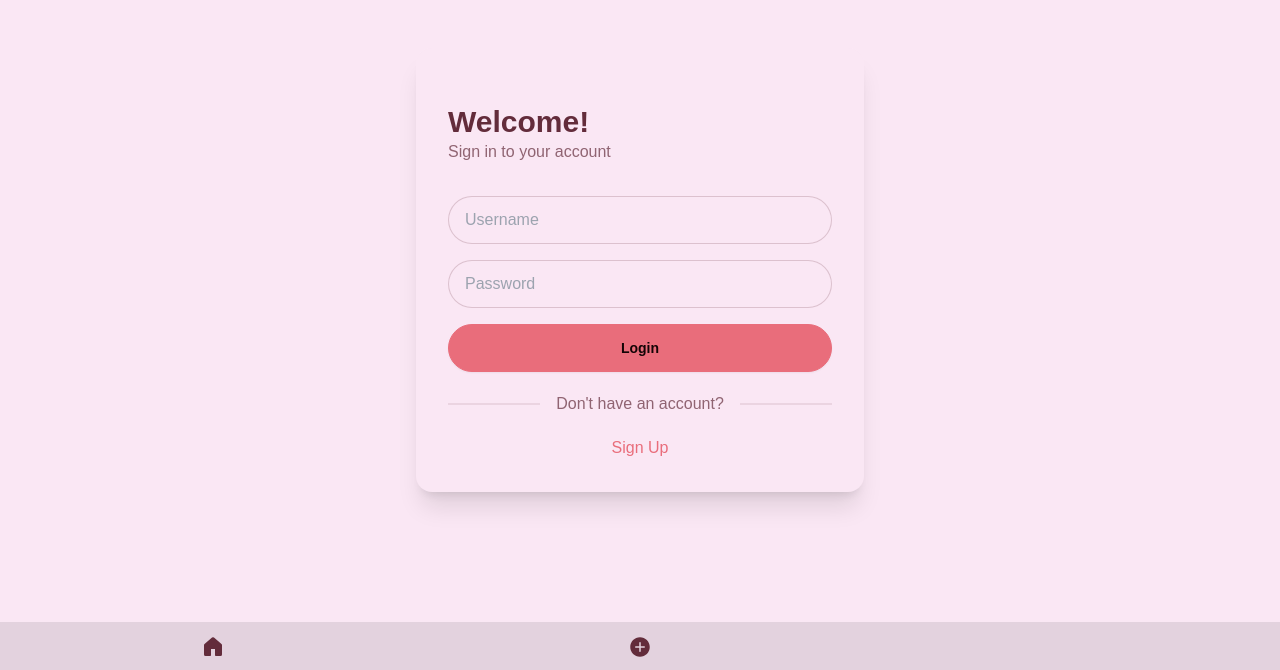
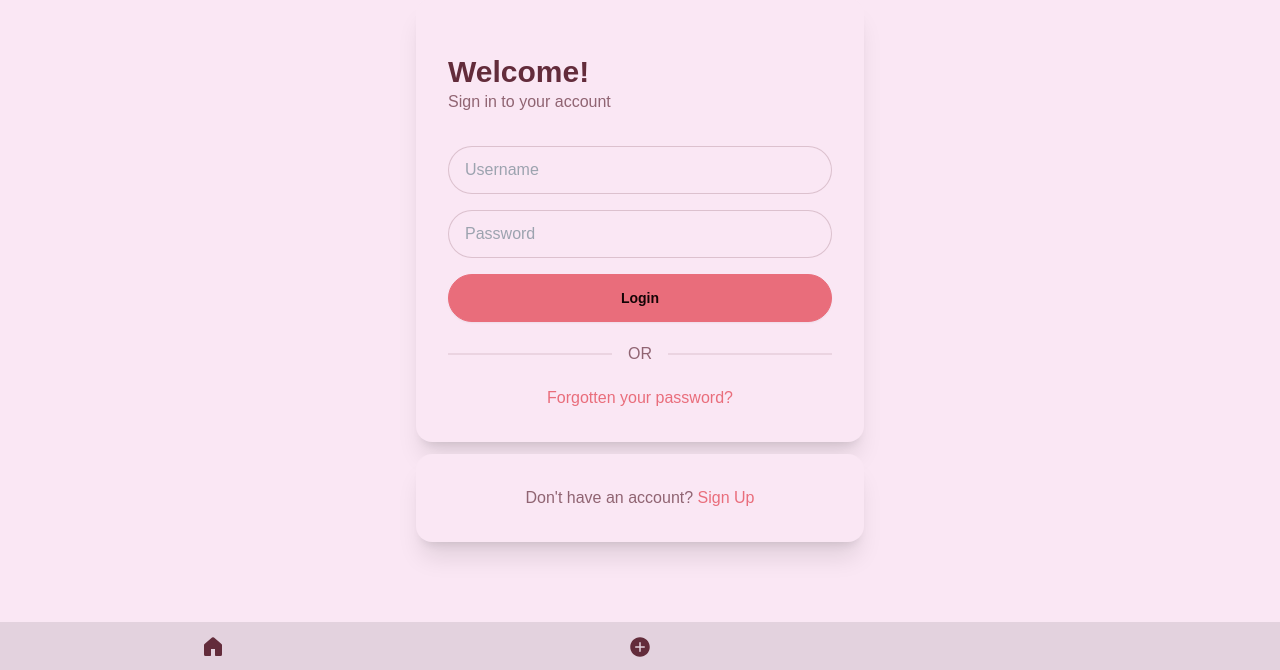
Before and after one commit to frirsta/blog_frontend, a Next.js app: page /login in a window 1280 px wide. Shown: the part 130-800 px from the top of the page. Built offline with nearby package versions, Linux system fonts and the light colour scheme; what @pqina/pintura would draw is missing.

Commit message:
Update LoginPage UI to improve password reset link visibility and separate signup prompt into a distinct card

```diff
--- a/src/app/login/page.js
+++ b/src/app/login/page.js
@@ -16,7 +16,7 @@ function LoginPage() {
   };
 
   return (
-    <div className="min-h-screen flex items-center justify-center">
+    <div className="min-h-screen flex flex-col items-center justify-center">
       <motion.div
         initial={{ opacity: 0, y: -50 }}
         animate={{ opacity: 1, y: 0 }}
@@ -42,7 +42,7 @@ function LoginPage() {
               <span>{loginError}</span>
             </div>
           )}
-          <div className="mt-6  mb-6">
+          <div className="mt-6 mb-6">
             <h2 className="card-title text-3xl font-extrabold">Welcome!</h2>
             <p className="text-base-content text-opacity-70">
               Sign in to your account
@@ -77,7 +77,6 @@ function LoginPage() {
                 aria-label="Password"
               />
             </div>
-
             <motion.button
               whileHover={{ scale: 1.05 }}
               whileTap={{ scale: 0.95 }}
@@ -87,13 +86,26 @@ function LoginPage() {
               Login
             </motion.button>
           </form>
-          <div className="divider text-base-content text-opacity-70">
-            Don&apos;t have an account?
+
+          <div className="divider text-base-content text-opacity-70">OR</div>
+          <Link href="/password-reset" className="w-fit m-auto text-primary">
+            Forgotten your password?
+          </Link>
+        </div>
+      </motion.div>
+      <motion.div
+        initial={{ opacity: 0, y: -50 }}
+        animate={{ opacity: 1, y: 0 }}
+        transition={{ duration: 0.5 }}
+        className="card w-full max-w-md bg-base-100 shadow-xl z-10 mt-3"
+      >
+        <div className="card-body p-8">
+          <div className="text-base-content text-opacity-70 text-center">
+            Don&apos;t have an account?&nbsp;
+            <Link href="/signup" className="w-fit m-auto text-primary">
+              Sign Up
+            </Link>
           </div>
-
-          <Link href="/signup" className="w-fit m-auto text-primary">
-            Sign Up
-          </Link>
         </div>
       </motion.div>
     </div>
```
